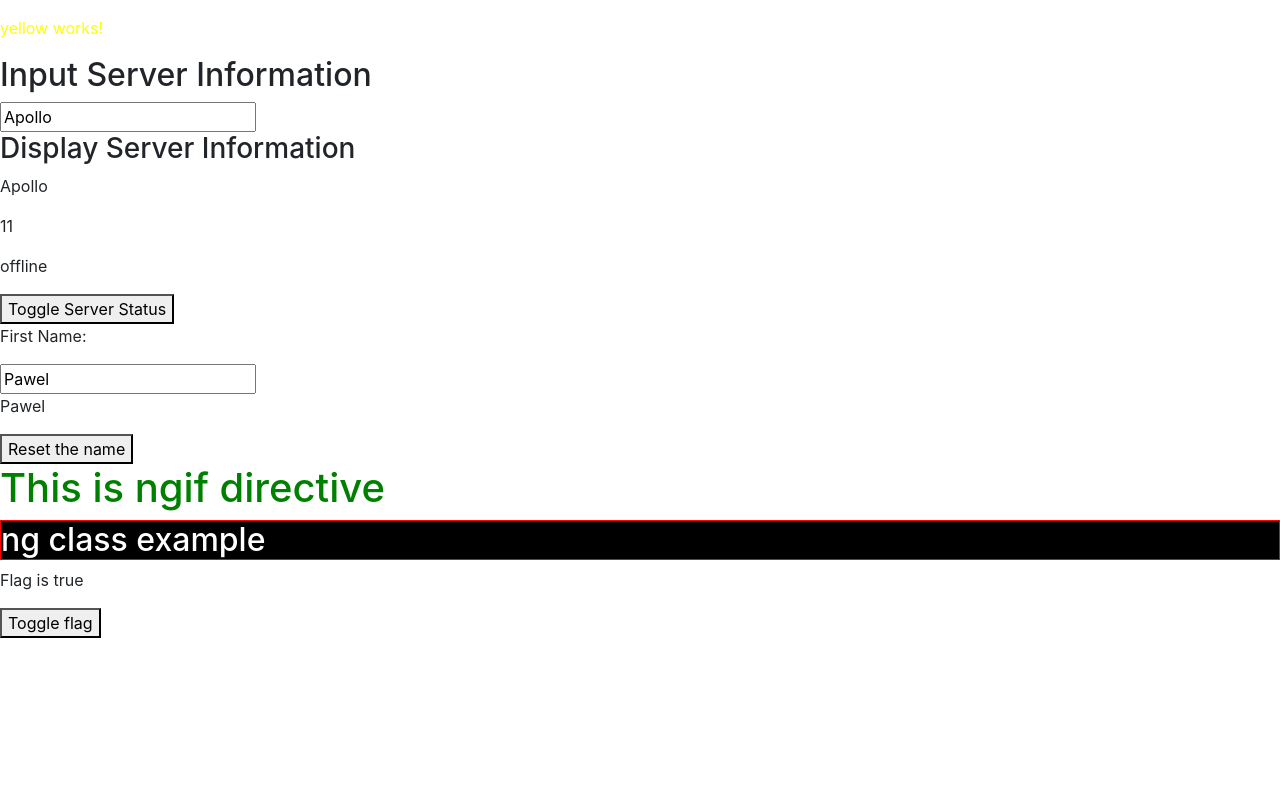
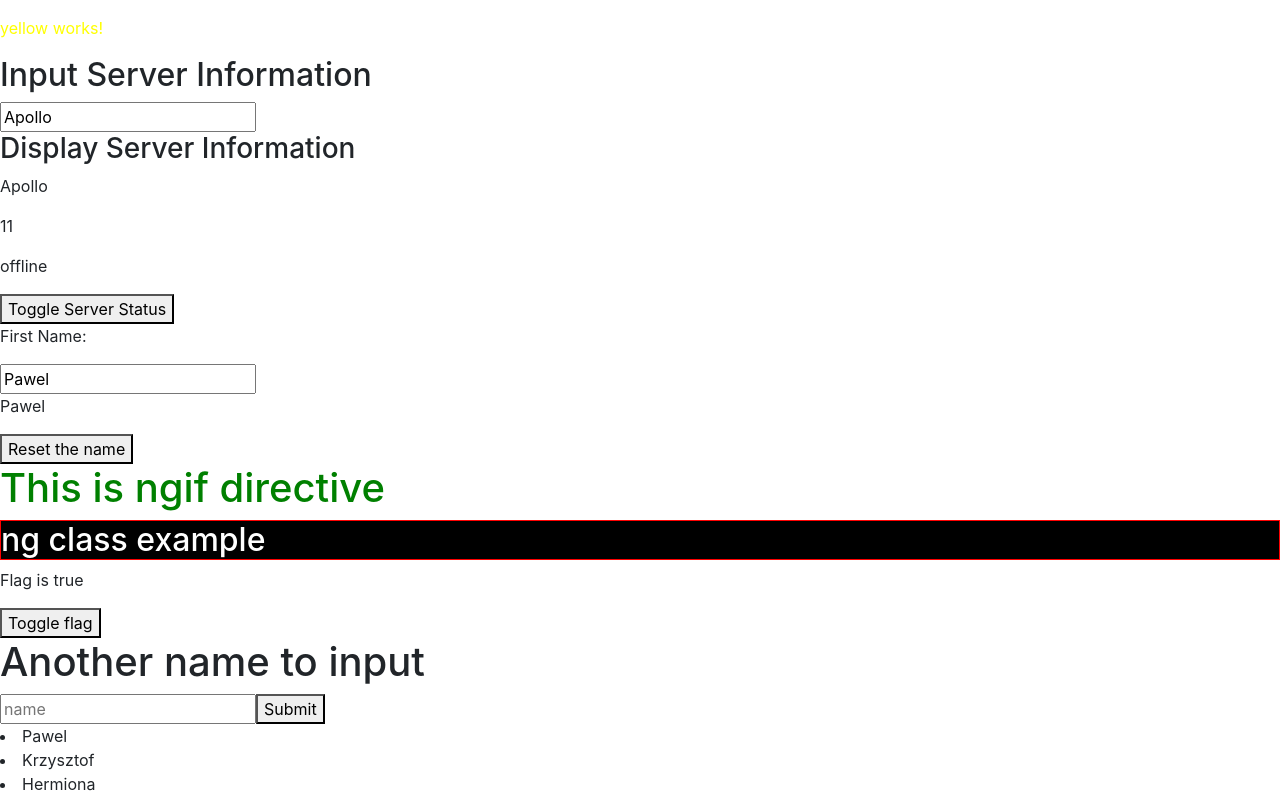
Before and after one commit to pawgid/angularApp, an Angular app: page / in a window 1280 px wide. Shown: the part 206-1002 px from the top of the page. Before the commit the page ends 844 px from the top, so only its background shows below. Built offline with nearby package versions, Linux system fonts and the light colour scheme.

Commit message:
Added *ngfor directive, created an array and list which show names in array, also adding a name from text input into an array and siplaying it

```diff
--- a/src/app/app.component.html
+++ b/src/app/app.component.html
@@ -26,3 +26,8 @@
 </ng-template>
 
 <button (click)="toggleFlag()">Toggle flag</button>
+
+<h1>Another name to input</h1>
+<input type="text" placeholder="name" [(ngModel)]="currentName">
+<button (click)="addName()">Submit</button>
+<li *ngFor="let names of anotherName">{{names}}</li>
--- a/src/app/app.component.ts
+++ b/src/app/app.component.ts
@@ -15,6 +15,8 @@ export class AppComponent {
   firstName = 'Pawel';
   state = false;
   flag = true;
+  anotherName = ['Pawel', 'Krzysztof', 'Hermiona'];
+  currentName = '';
 
   constructor() {
     setTimeout(() => {
@@ -55,4 +57,8 @@ export class AppComponent {
       return 'red'
     }
   }
+
+  addName() {
+    this.anotherName.push(this.currentName);
+  }
 }
```
